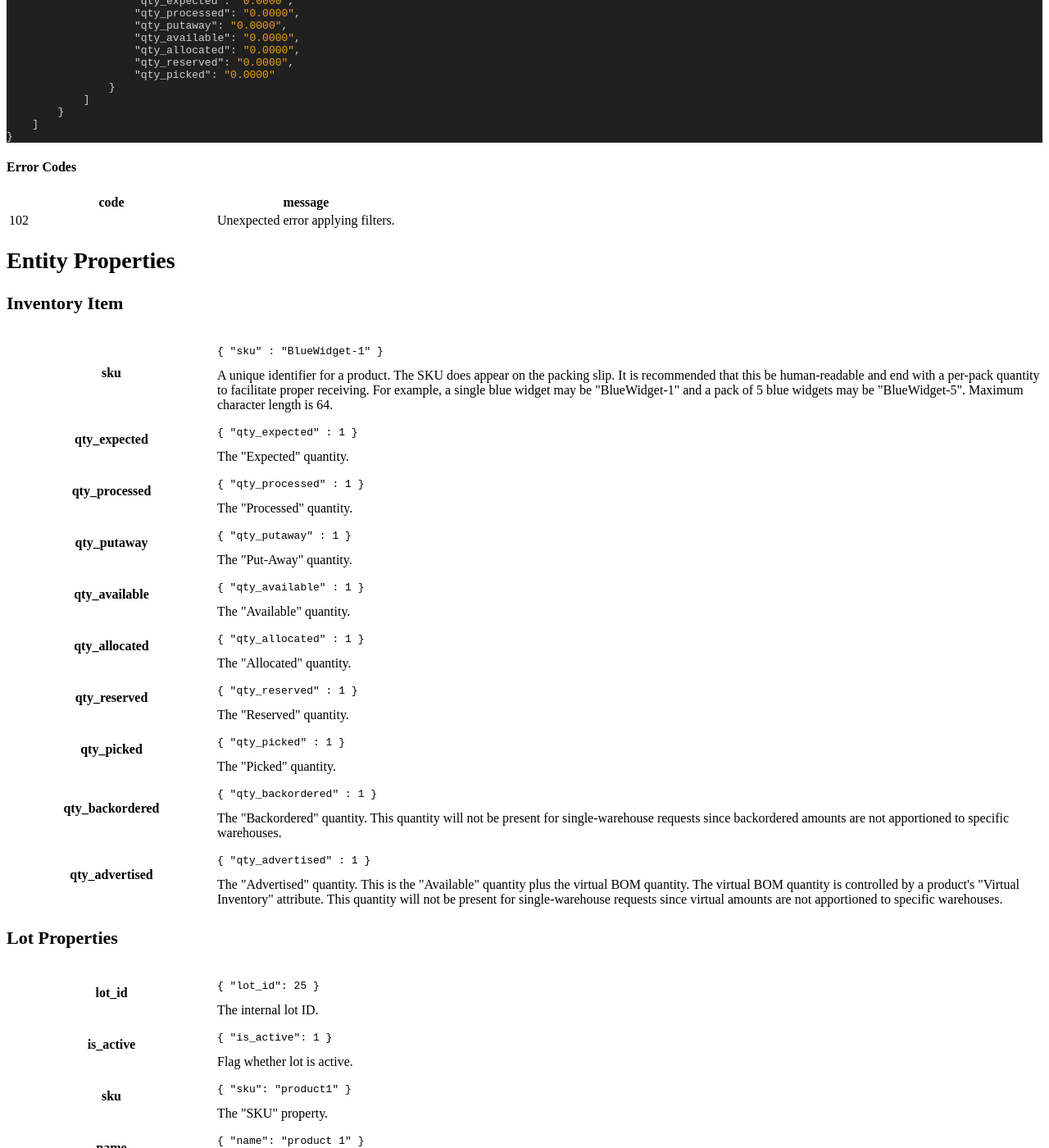
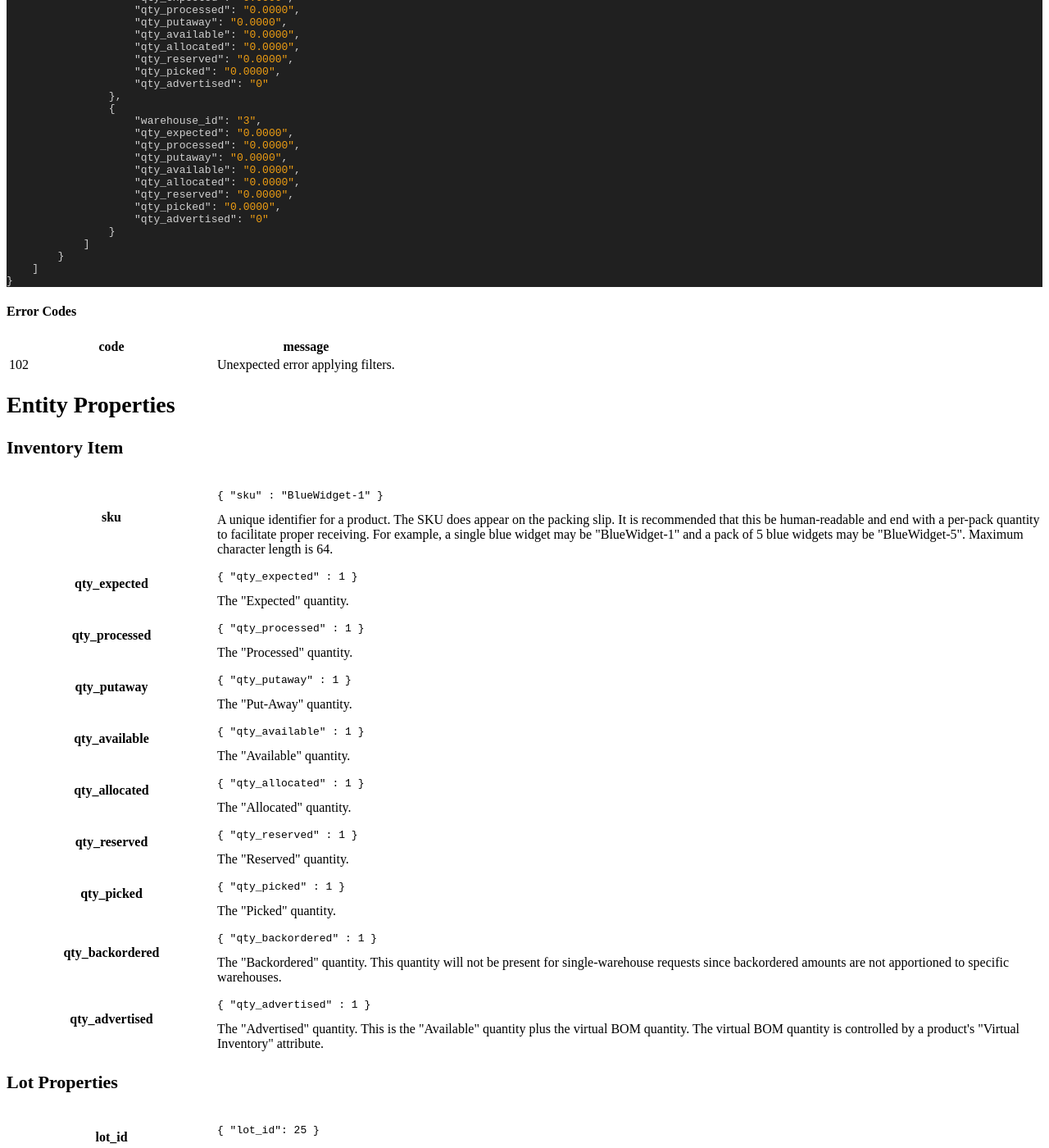
Before and after one commit to ShipStream/shipstream.github.io, a Jekyll site: the page built from _posts/2014-07-15-inventory.md, in a window 1280 px wide and 1400 px high, scrolled down 6415 px. Shown: the whole window at 82% size. Built offline with Jekyll 4.4.1, drawn with Linux system fonts in a browser that asks for light colours; a style sheet for code colours, icons or effects is not loaded; some of the changed text lies outside the part shown.

Commit message:
Update inventory.list to cover per warehouse virtual inventory. (#15)
* Add inventory.detailed API endpoint.

* Document inventory.list updatedSince parameter.

* Update inventory.list to cover per warehouse virtual inventory.

* Replace inventory.details with inventory.detailed

Co-authored-by: Sergey Kalenyuk <sergey.kalenyuk@gmail.com>
Co-authored-by: Colin Mollenhour <colin@mollenhour.com>

```diff
--- a/_posts/2014-07-15-inventory.md
+++ b/_posts/2014-07-15-inventory.md
@@ -32,6 +32,7 @@ ShipStream tracks each merchant's inventory at all times using the following sta
  * **Reserved** - Reserved to a specific shelf location and waiting to be picked.
  * **Picked** - Picked from the shelves but not yet shipped.
  * **Backordered** - Reserved by existing orders but not in stock. Will be automatically converted to Reserved when stock is added. Backordered quantities are not reflected in the Available amount as a negative number.
+ * **Advertised** - The "Available" quantity plus the virtual BOM quantity.  The virtual BOM quantity is controlled by a product's "Virtual Inventory" attribute.
 
 Additionally, products have two flags that can be set which will affect whether or not they are retrieved in an inventory request.
 
@@ -133,7 +137,8 @@ Get all inventory for warehouse "2":
             "qty_allocated"   : 5,
             "qty_reserved"    : 16,
             "qty_picked"      : 1,
-            "qty_backordered" : 0
+            "qty_backordered" : 0,
+            "qty_advertised"  : 22
         },
         {
             "sku" : "BlueWidget-5",
@@ -144,7 +149,8 @@ Get all inventory for warehouse "2":
             "qty_allocated"   : 0,
             "qty_reserved"    : 2,
             "qty_picked"      : 0,
-            "qty_backordered" : 5
+            "qty_backordered" : 5,
+            "qty_advertised"  : 0
         }
     ]
 }
@@ -323,7 +329,8 @@ An array of detailed items inventory, or an empty array if there were no matchin
                     "qty_available": "8.0000",
                     "qty_allocated": "0.0000",
                     "qty_reserved": "0.0000",
-                    "qty_picked": "2.0000"
+                    "qty_picked": "2.0000",
+                    "qty_advertised": "8"
                 },
                 {
                     "warehouse_id": "2",
@@ -333,7 +340,8 @@ An array of detailed items inventory, or an empty array if there were no matchin
                     "qty_available": "0.0000",
                     "qty_allocated": "0.0000",
                     "qty_reserved": "0.0000",
-                    "qty_picked": "0.0000"
+                    "qty_picked": "0.0000",
+                    "qty_advertised": "0"
                 },
                 {
                     "warehouse_id": "3",
@@ -343,7 +351,8 @@ An array of detailed items inventory, or an empty array if there were no matchin
                     "qty_available": "0.0000",
                     "qty_allocated": "0.0000",
                     "qty_reserved": "0.0000",
-                    "qty_picked": "0.0000"
+                    "qty_picked": "0.0000",
+                    "qty_advertised": "0"
                 }
             ]
         },
@@ -367,7 +376,8 @@ An array of detailed items inventory, or an empty array if there were no matchin
                     "qty_available": "98.0000",
                     "qty_allocated": "0.0000",
                     "qty_reserved": "0.0000",
-                    "qty_picked": "1.0000"
+                    "qty_picked": "1.0000",
+                    "qty_advertised": "98"
                 },
                 {
                     "warehouse_id": "2",
@@ -377,7 +387,8 @@ An array of detailed items inventory, or an empty array if there were no matchin
                     "qty_available": "0.0000",
                     "qty_allocated": "0.0000",
                     "qty_reserved": "0.0000",
-                    "qty_picked": "0.0000"
+                    "qty_picked": "0.0000",
+                    "qty_advertised": "0"
                 },
                 {
                     "warehouse_id": "3",
@@ -387,7 +398,8 @@ An array of detailed items inventory, or an empty array if there were no matchin
                     "qty_available": "0.0000",
                     "qty_allocated": "0.0000",
                     "qty_reserved": "0.0000",
-                    "qty_picked": "0.0000"
+                    "qty_picked": "0.0000",
+                    "qty_advertised": "0"
                 }
             ]
         }
@@ -462,9 +474,7 @@ An array of detailed items inventory, or an empty array if there were no matchin
 	<pre><code>{ "qty_advertised" : 1 }</code></pre>
 	The "Advertised" quantity. This is the "Available" quantity plus
 	the virtual BOM quantity.  The virtual BOM quantity is controlled by
-	a product's "Virtual Inventory" attribute.  This quantity will not
-	be present for single-warehouse requests since virtual amounts
-	are not apportioned to specific warehouses.
+	a product's "Virtual Inventory" attribute.
 </td></tr>
 </table>
 
```
Also changed, not shown: other parts of _posts/2014-07-15-inventory.md (+7 -4 lines).
